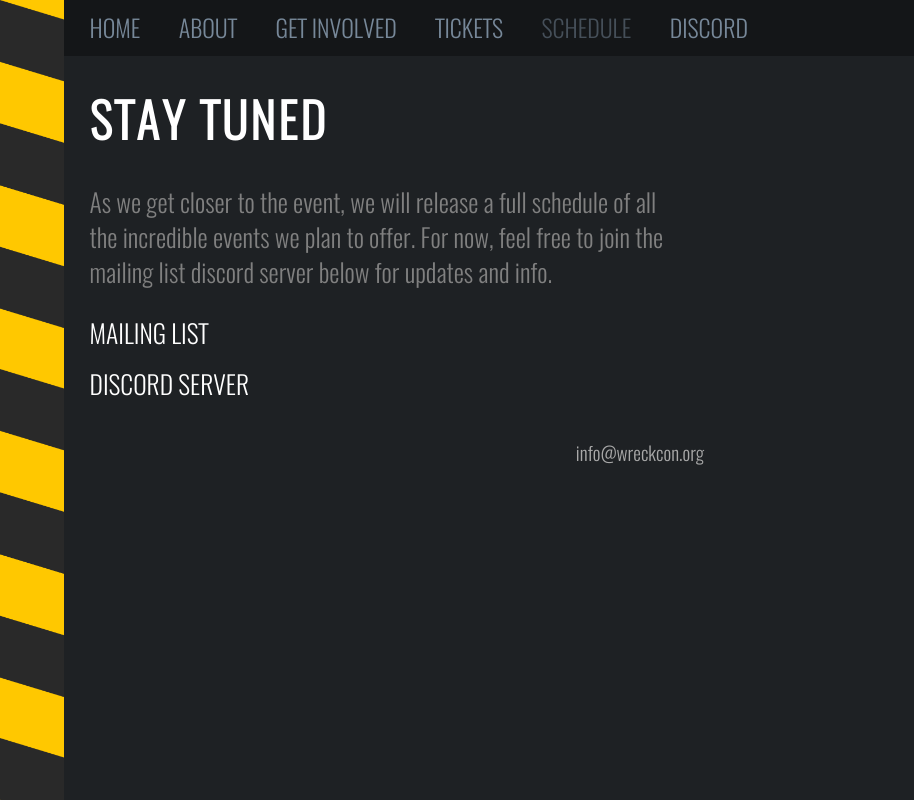
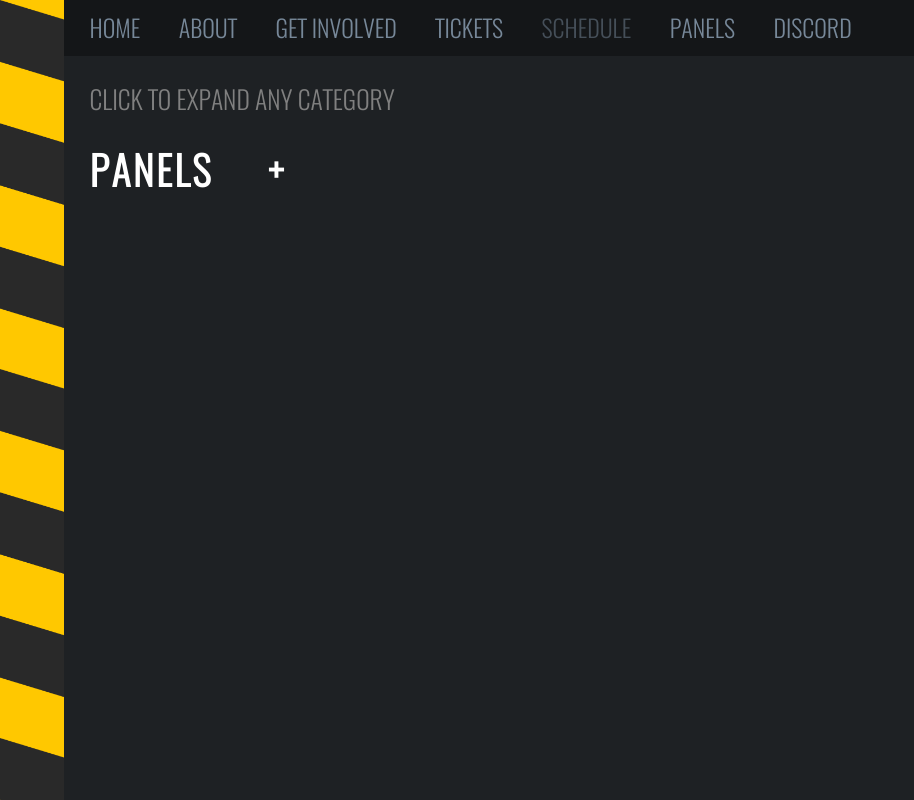
Before and after one commit to WreckConOrg/sentientrock.github.io, a React (Create React App) app: page /schedule in a window 1280 px wide. Shown: the whole page, without its empty margins (0-914 px from the left). Built offline with nearby package versions, Linux system fonts and the light colour scheme.

Commit message:
Added panels and css animation, panels navlink

```diff
--- a/src/App.css
+++ b/src/App.css
@@ -34,7 +34,7 @@
     display: flex;
     margin-left: auto;
     margin-right: auto;
-    margin-bottom: 0;
+    margin-bottom: 0.5em;
     overflow: hidden;
     width: fit-content;
 }
@@ -96,7 +96,7 @@
 
     margin-top: 3%;
     margin-bottom: 3%;
-    position: relative
+    position: relative;
 }
 
 .leftTitle {
@@ -199,7 +199,7 @@
 .date {
     display: block;
     margin-top: 0;
-    margin-bottom: .5vh;
+    margin-bottom: 1em;
     margin-left: auto;
     margin-right: auto;
     width: fit-content;
@@ -212,3 +212,32 @@
 .spice {
     color: rgb(161, 161, 161);
 }
+
+.scheduleOpener {
+    width: 12em
+}
+
+.open {
+    font-family: oswald, Arial, Helvetica, sans-serif;
+    color: white;
+    letter-spacing: 0.06em;
+    font-size: 2.5em;
+    margin-bottom: 0;
+}
+
+.container {
+    height: 0em;
+    transition: height .4s ease;
+    overflow-x: visible;
+    overflow-y: hidden;
+    position: absolute;
+}
+
+.schedule {
+    height: 40em;
+    padding-left: 1em;
+}
+
+#touch {position: absolute; opacity: 0; height: 0px;}
+#touch:checked + .container {height: 40em}
+#touch:checked + .open {content: "hello"}
--- a/src/App.js
+++ b/src/App.js
@@ -2,8 +2,9 @@ import './App.css';
 import CountdownTimer from './CountdownTimer'
 import InvolvedPage from './InvolvedPage';
 import AboutPage from './AboutPage'
-import ComingSoon from './ComingSoon';
+import Schedule from './Schedule';
 import Redirect from './Redirect';
+import Panels from './Panels';
 import {
   Routes,
   Route,
@@ -21,15 +22,11 @@ function App() {
           <Route path="/about" element={<AboutPage />} />
           <Route path="/get-involved" element={<InvolvedPage />} />
           <Route path="/tickets" element={<Redirect />} />
-          <Route path="/schedule" element={<ComingSoon schedule={true} />} />
+          <Route path="/schedule" element={<Schedule />} />
+          <Route path="/panels" element={<Panels />} />
           <Route path="/" element={<Home />}/>
         </Routes>
       </div>
-      <footer>
-        <div className='footer'>
-          <a className='footer' href="mailto:info@wreckcon.org"> info@wreckcon.org </a>
-        </div>
-      </footer>
     </div>
   );
 }
@@ -42,7 +39,7 @@ function Home() {
       src={require("./images/wcclogo.png")} alt={"WccLogo"}/>
       <CountdownTimer targetDate={CONDATE} />
       <div className='date'>
-       MARK YOUR CALENDARS - 02/25/2023
+        MARK YOUR CALENDARS - 02/25/2023
       </div>
       <div className='link-body'>
         <Link to={"/about"} className='link'> ABOUT</Link>
@@ -53,6 +50,8 @@ function Home() {
         <a href={'none'} className='link-disabled'> &bull; </a>
         <Link to={"/schedule"} className='link' > SCHEDULE</Link>
         <a href={'none'} className='link-disabled'> &bull; </a>
+        <Link to={"/panels"} className='link' > PANELS</Link>
+        <a href={'none'} className='link-disabled'> &bull; </a>
         <a href={'https://discord.gg/vDQBrk5EbB'} className='link'> DISCORD </a>
       </div>
     </div>
--- a/src/ComingSoon.js
+++ /dev/null
@@ -1,29 +0,0 @@
-import Navbar from "./Navbar";
-
-function ComingSoon(props) {
-    return (
-        <div>
-            <Navbar ticketsDis={props.tickets} scheduleDis={props.schedule} />
-            <div className="sidebar" />
-            <div className="mainSide">
-                <h1 className="leftTitle">
-                    STAY TUNED
-                </h1>
-                <p className="info">
-                    As we get closer to the event, we will release a full schedule of all the
-                    incredible events we plan to offer. For now, feel free to join the mailing list discord server below for updates and info.
-                </p>
-                <p/>
-                <a href="https://forms.gle/NHsDQPAxGrqLWdqX7" className="bigLink">
-                    MAILING LIST
-                </a>
-                <p/>
-                <a href="https://discord.gg/vDQBrk5EbB" className="bigLink">
-                    DISCORD SERVER
-                </a>
-            </div>
-        </div>
-    )
-}
-
-export default ComingSoon;
--- a/src/Navbar.js
+++ b/src/Navbar.js
@@ -16,6 +16,8 @@ function Navbar(props) {
                 props.ticketsDis ? 'navlink-disabled' : 'navlink'}> TICKETS</a> }
             {<Link to={'/schedule'} className={
                 props.scheduleDis ? 'navlink-disabled' : 'navlink'}> SCHEDULE</Link> }
+            {<Link to={'/panels'} className={
+                props.panelsDis ? 'navlink-disabled' : 'navlink'}> PANELS</Link> }
             {<a href={'https://discord.gg/vDQBrk5EbB'} className='navlink'>
                 DISCORD </a>}
         </div>
--- /dev/null
+++ b/src/Panels.js
@@ -0,0 +1,13 @@
+import Navbar from "./Navbar";
+
+function Panels(props) {
+    return (
+        <div>
+            <Navbar panelsDis={true} />
+            <div className="sidebar" />
+            <h1 className="leftTitle"> eat ass smoke grass </h1>
+        </div>
+    )
+}
+
+export default Panels;
--- /dev/null
+++ b/src/Schedule.js
@@ -0,0 +1,32 @@
+import Navbar from "./Navbar";
+import {useState } from 'react';
+
+function Schedule(props) {
+
+    const [panelsClicked, clickPanels] = useState(false);
+
+    return (
+        <div>
+            <Navbar scheduleDis={true} />
+            <div className="sidebar" />
+            <div className="mainSide">
+                <p className="info">
+                    CLICK TO EXPAND ANY CATEGORY
+                </p>
+                <div className="scheduleOpener">
+                    <label for="touch">
+                        <h1 className="open" onClick={() => {
+                            clickPanels(!panelsClicked)
+                        }}>{"PANELS" + "\xa0".repeat(5) + (panelsClicked ? "-" : "+")}</h1>
+                    </label>
+                    <input type="checkbox" id="touch"/>
+                    <div className="container">
+                        <img className="schedule" src={require("./images/full_panel_announcement_dark_mode.png")} alt="Sorry, schedule could not be loaded"/>
+                    </div>
+                </div>
+            </div>
+        </div>
+    )
+}
+
+export default Schedule;
```
Also changed, not shown: src/images/full_panel_announcement_dark_mode.png (added).
